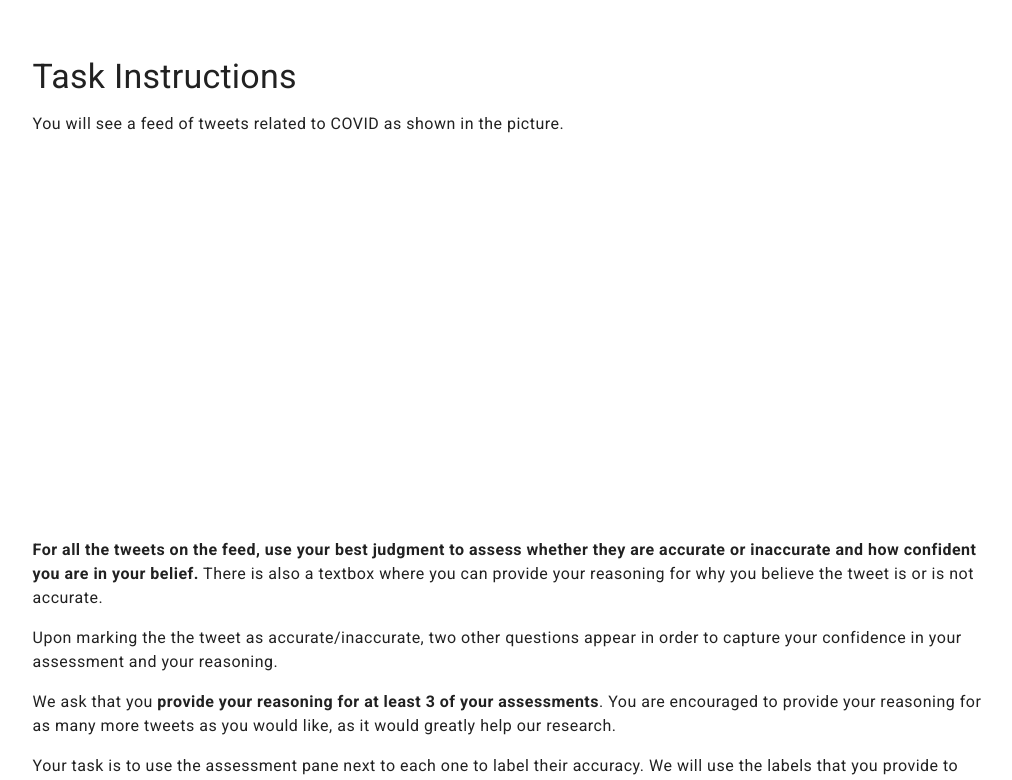
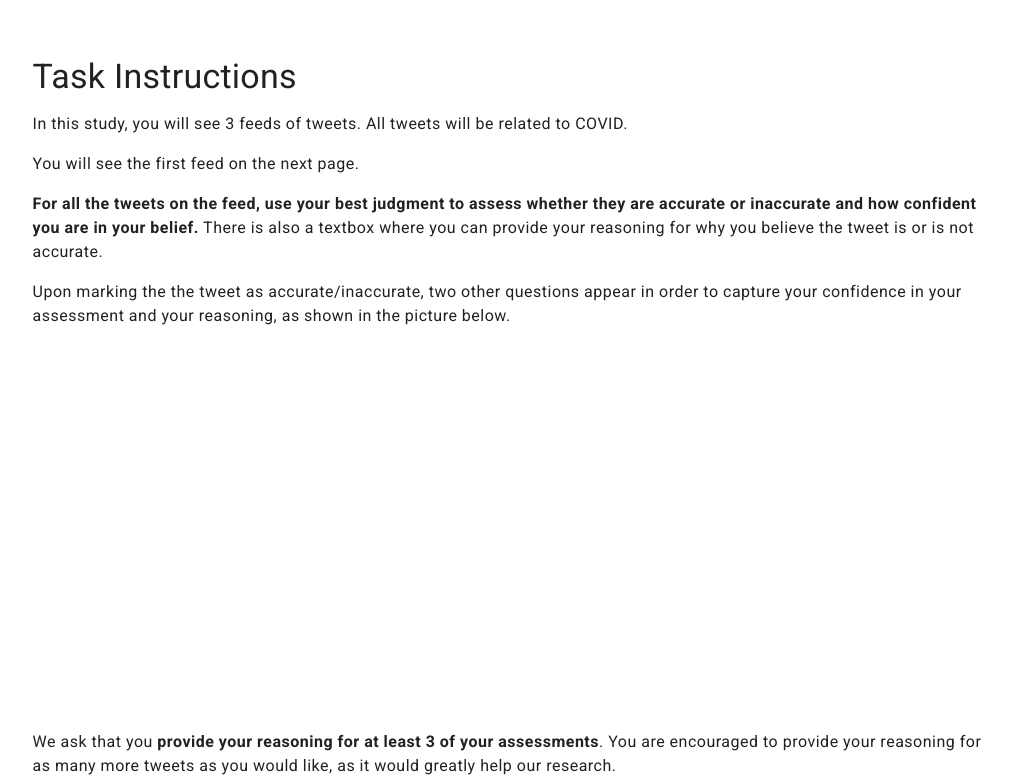
Before and after one commit to farnazj/Twitter-Feed-Frontend, a Vue app: page /instructions in a window 1280 px wide. Shown: the top 780 px of the page, without its empty margins (127-1139 px from the left). Built offline with nearby package versions, Linux system fonts and the light colour scheme.

Commit message:
Wording changes

```diff
--- a/src/components/Tweet.vue
+++ b/src/components/Tweet.vue
@@ -140,7 +140,7 @@ export default {
                     value: consts.CONFIDENCE_CODES.A_LOT
                 },
                 {
-                    label: 'A great deal',
+                    label: 'Very confident',
                     value: consts.CONFIDENCE_CODES.A_GREAT_DEAL
                 }
             ],
--- a/src/views/Consent.vue
+++ b/src/views/Consent.vue
@@ -20,7 +20,7 @@
                 <p class="body-1">
                     <span class="text-h5">RESEARCH PROJECT TITLE</span>
                     <br>
-                    Personalized Artifical Intelligence for Learning a User's Accuracy Assessments
+                    Personalized Artificial Intelligence for Learning a User's Accuracy Assessments
                 </p>
                 <p class="body-1">
                     <span class="text-h5">INVITATION TO PARTICIPATE</span>
--- a/src/views/Instructions.vue
+++ b/src/views/Instructions.vue
@@ -8,8 +8,18 @@
                 <!-- <p class="body-1">
                   Please read the instructions on this page carefully.
                 </p> -->
+                <p class="body-1"> In this study, you will see 3 feeds of tweets. All tweets will be related to COVID.</p>
 
-                <p class="body-1">You will see a feed of tweets related to COVID as shown in the picture.</p>
+                <p class="body-1"> You will see the first feed on the next page.</p>
+
+                <p class="body-1">
+                  <span class="font-weight-bold">For all the tweets on the feed, use your best judgment to assess whether they are accurate or inaccurate and how confident you are in your belief.</span> There is also a textbox where you can provide your reasoning for why you believe the tweet is or is not accurate.
+                </p>
+
+                <p class="body-1">
+                 Upon marking the the tweet as accurate/inaccurate, two other questions appear in order to capture your confidence in your assessment and your reasoning, as shown in the picture below.
+                </p>
+
                 <v-row no-gutters class="my-8" justify="center">
 
                     <v-col cols="11">
@@ -20,14 +30,6 @@
                     </v-col>
 
                 </v-row>
-
-                <p class="body-1">
-                  <span class="font-weight-bold">For all the tweets on the feed, use your best judgment to assess whether they are accurate or inaccurate and how confident you are in your belief.</span> There is also a textbox where you can provide your reasoning for why you believe the tweet is or is not accurate.
-                </p>
-
-                <p class="body-1">
-                 Upon marking the the tweet as accurate/inaccurate, two other questions appear in order to capture your confidence in your assessment and your reasoning.
-                </p>
 
                 <p class="body-1">
                 We ask that you <span class="font-weight-bold">provide your reasoning for at least {{reasoningCountMin}} of your assessments</span>. You are encouraged to provide your reasoning for as many more tweets as you would like, as it would greatly help our research.
--- a/src/views/WaitingPage.vue
+++ b/src/views/WaitingPage.vue
@@ -50,7 +50,7 @@
                       <p class="body-1">
                         <!-- Please read the instructions on this page carefully.
                         <br> -->
-                        On the next page, you will see another feed of tweets. For each one, we will show the AI's prediction of how you would assess the tweet. Your task is to guide the AI to become better at learning your assessments by indicating whether you agree or disagree with the AI's predictions. You will do this by explicitly assessing tweets as accurate or inaccurate.
+                        On the next page, you will see the last feed of tweets. For each tweet, we will show the AI's prediction of how you would assess the tweet. Your task is to guide the AI to become better at learning your assessments by indicating whether you agree or disagree with the AI's predictions. You will do this by explicitly assessing tweets as accurate or inaccurate.
                       </p>
 
                       <template v-if="isUserFreeInAssessment">
```
